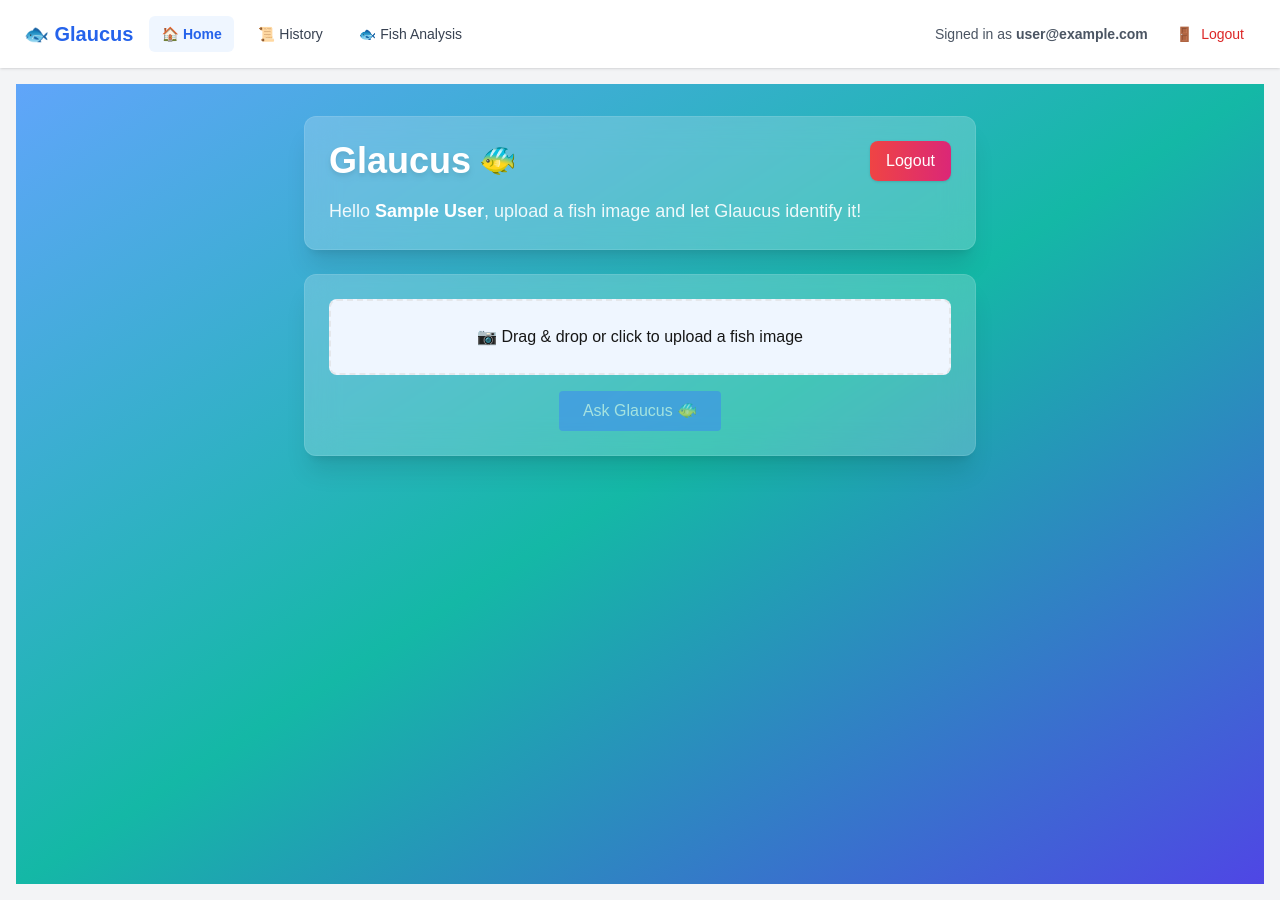
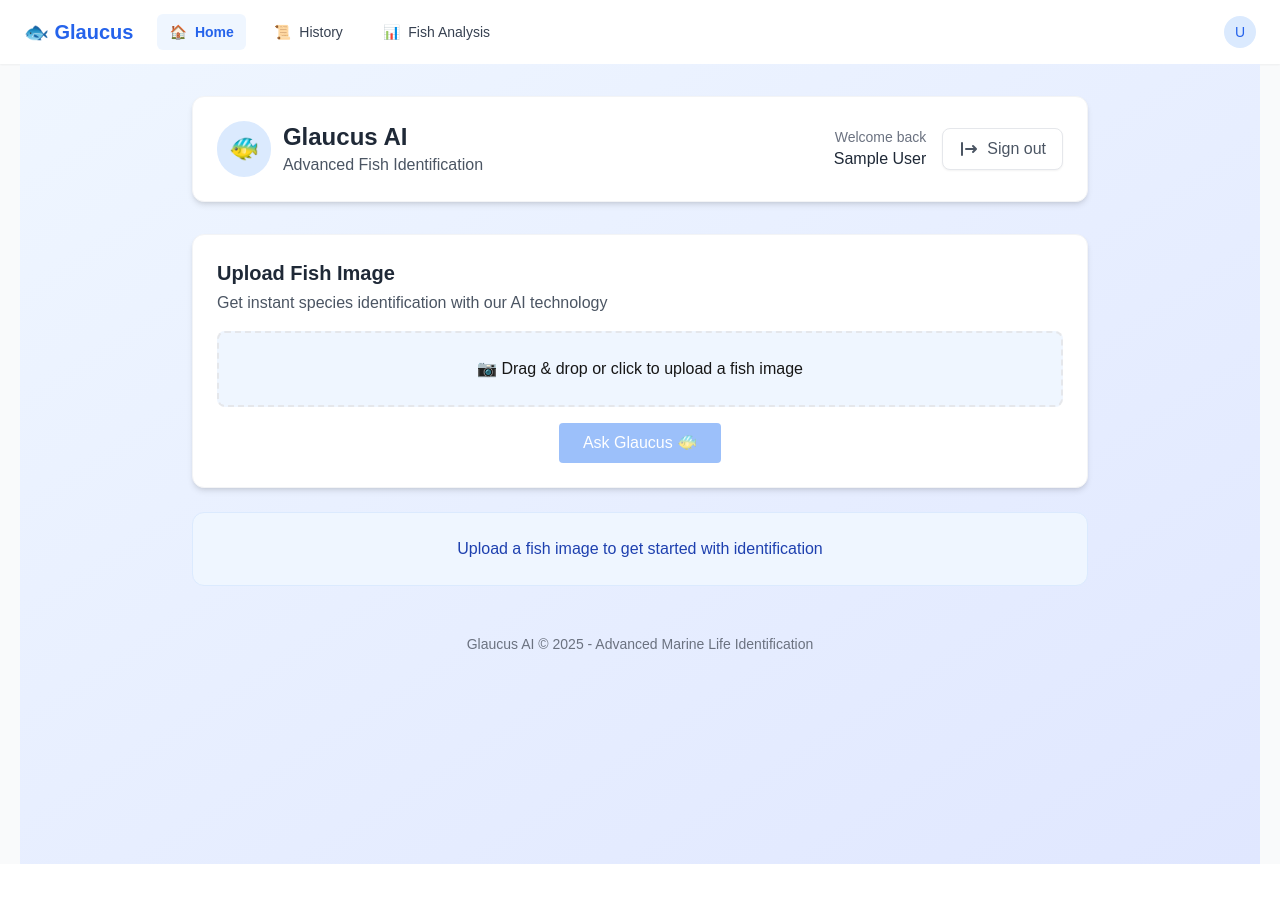
Before and after one commit to ShubhamG2004/glaucus, a Next.js app: page / in a window 1280 px wide. After the commit the page ends 864 px from the top, so only its background shows below. Built offline with nearby package versions, Linux system fonts and the light colour scheme; no server answers; sample sign-in values are in the browser's storage.

Commit message:
Improved the Ui and Ai response through the loveble agent

```diff
--- a/components/Layout.js
+++ b/components/Layout.js
@@ -6,6 +6,7 @@ import { auth } from "../lib/firebase";
 
 export default function Layout({ children }) {
   const [userEmail, setUserEmail] = useState(null);
+  const [mobileMenuOpen, setMobileMenuOpen] = useState(false);
   const router = useRouter();
 
   useEffect(() => {
@@ -17,6 +18,7 @@ export default function Layout({ children }) {
 
   const handleLogout = async () => {
     await signOut(auth);
+    setMobileMenuOpen(false);
     if (router.pathname !== "/") router.push("/");
   };
 
@@ -27,47 +29,129 @@ export default function Layout({ children }) {
     const inactiveClasses = "text-gray-700 hover:text-blue-500 hover:bg-gray-100";
 
     return (
-      <Link href={href} className={`${baseClasses} ${isActive ? activeClasses : inactiveClasses}`}>
-        {icon && <span className="mr-1">{icon}</span>}
+      <Link
+        href={href}
+        className={`${baseClasses} ${isActive ? activeClasses : inactiveClasses}`}
+        onClick={() => setMobileMenuOpen(false)}
+      >
+        {icon && <span className="mr-2">{icon}</span>}
         {children}
       </Link>
     );
   };
 
   return (
-    <div className="min-h-screen flex flex-col bg-gray-100">
+    <div className="min-h-screen flex flex-col bg-gray-50">
       {/* Top Navigation Bar */}
-      <header className="bg-white shadow px-6 py-4 flex items-center justify-between flex-wrap gap-2">
-        <div className="flex items-center gap-4">
-          <h2 className="text-xl font-bold text-blue-600">🐟 Glaucus</h2>
-          <nav className="flex gap-3">
+      <header className="bg-white shadow-sm">
+        <div className="px-4 sm:px-6">
+          <div className="flex justify-between h-16 items-center">
+            {/* Left side - Logo and main nav (desktop) */}
+            <div className="flex items-center">
+              <Link href="/" className="flex items-center">
+                <span className="text-xl font-bold text-blue-600">🐟 Glaucus</span>
+              </Link>
+              <nav className="hidden md:ml-6 md:flex md:space-x-4">
                 <NavLink href="/" icon="🏠">Home</NavLink>
                 <NavLink href="/history" icon="📜">History</NavLink>
-            <NavLink href="/FishAnalytics" icon="🐟">Fish Analysis</NavLink>
+                <NavLink href="/FishAnalytics" icon="📊">Fish Analysis</NavLink>
               </nav>
             </div>
 
-        <div className="flex items-center gap-4">
+            {/* Right side - Auth and user info */}
+            <div className="hidden md:flex items-center space-x-4">
+              {userEmail ? (
+                <div className="flex items-center space-x-4">
+                  <div className="relative group">
+                    <button className="flex items-center space-x-1 text-sm font-medium text-gray-700 hover:text-blue-600">
+                      <span className="w-8 h-8 rounded-full bg-blue-100 flex items-center justify-center text-blue-600">
+                        {userEmail.charAt(0).toUpperCase()}
+                      </span>
+                    </button>
+                    <div className="absolute right-0 mt-2 w-48 bg-white rounded-md shadow-lg py-1 z-10 hidden group-hover:block">
+                      <div className="px-4 py-2 text-sm text-gray-700 border-b">
+                        <div className="font-medium truncate">{userEmail}</div>
+                      </div>
+                      <button
+                        onClick={handleLogout}
+                        className="block w-full text-left px-4 py-2 text-sm text-gray-700 hover:bg-gray-100"
+                      >
+                        Sign out
+                      </button>
+                    </div>
+                  </div>
+                </div>
+              ) : (
+                <NavLink href="/login" icon="🔐">Login</NavLink>
+              )}
+            </div>
+
+            {/* Mobile menu button */}
+            <div className="md:hidden flex items-center">
+              <button
+                onClick={() => setMobileMenuOpen(!mobileMenuOpen)}
+                className="inline-flex items-center justify-center p-2 rounded-md text-gray-700 hover:text-blue-600 hover:bg-gray-100 focus:outline-none"
+              >
+                <svg
+                  className="h-6 w-6"
+                  xmlns="http://www.w3.org/2000/svg"
+                  fill="none"
+                  viewBox="0 0 24 24"
+                  stroke="currentColor"
+                >
+                  {mobileMenuOpen ? (
+                    <path strokeLinecap="round" strokeLinejoin="round" strokeWidth={2} d="M6 18L18 6M6 6l12 12" />
+                  ) : (
+                    <path strokeLinecap="round" strokeLinejoin="round" strokeWidth={2} d="M4 6h16M4 12h16M4 18h16" />
+                  )}
+                </svg>
+              </button>
+            </div>
+          </div>
+        </div>
+
+        {/* Mobile menu */}
+        {mobileMenuOpen && (
+          <div className="md:hidden bg-white border-t">
+            <div className="pt-2 pb-3 space-y-1 px-4">
+              <NavLink href="/" icon="🏠">Home</NavLink>
+              <NavLink href="/history" icon="📜">History</NavLink>
+              <NavLink href="/FishAnalytics" icon="📊">Fish Analysis</NavLink>
+            </div>
+            <div className="pt-4 pb-3 border-t border-gray-200 px-4">
               {userEmail ? (
                 <>
-              <span className="text-sm text-gray-600">
-                Signed in as <strong>{userEmail}</strong>
+                  <div className="flex items-center px-4">
+                    <div className="flex-shrink-0">
+                      <span className="w-8 h-8 rounded-full bg-blue-100 flex items-center justify-center text-blue-600">
+                        {userEmail.charAt(0).toUpperCase()}
                       </span>
+                    </div>
+                    <div className="ml-3">
+                      <div className="text-sm font-medium text-gray-700 truncate">{userEmail}</div>
+                    </div>
+                  </div>
+                  <div className="mt-3 space-y-1">
                     <button
                       onClick={handleLogout}
-                className="text-red-600 px-3 py-1 rounded-md hover:bg-red-50 text-sm transition-colors"
+                      className="block w-full text-left px-4 py-2 text-sm text-gray-700 hover:bg-gray-100 hover:text-gray-900"
                     >
-                <span className="mr-1">🚪</span> Logout
+                      Sign out
                     </button>
+                  </div>
                 </>
               ) : (
                 <NavLink href="/login" icon="🔐">Login</NavLink>
               )}
             </div>
+          </div>
+        )}
       </header>
 
-      {/* Main Content */}
-      <main className="flex-1 p-4">{children}</main>
+      {/* Main Content - Removed max-width and horizontal padding */}
+      <main className="flex-1 mx-5">
+        {children}
+      </main>
     </div>
   );
 }
--- a/pages/_app.js
+++ b/pages/_app.js
@@ -3,7 +3,7 @@ import "../styles/globals.css";
 import dynamic from "next/dynamic";
 
 const Layout = dynamic(() => import("../components/Layout"), {
-  ssr: false, // ✅ disable SSR for Layout
+  ssr: false,
 });
 
 export default function App({ Component, pageProps }) {
--- a/pages/index.js
+++ b/pages/index.js
@@ -9,6 +9,7 @@ import Head from "next/head";
 export default function Home() {
   const [user, setUser] = useState(null);
   const [result, setResult] = useState("");
+  const [isLoading, setIsLoading] = useState(false);
   const router = useRouter();
 
   useEffect(() => {
@@ -24,48 +25,101 @@ export default function Home() {
     return () => unsubscribe();
   }, [router]);
 
+  const handleLogout = async () => {
+    try {
+      await signOut(auth);
+      router.push("/login");
+    } catch (error) {
+      console.error("Logout error:", error);
+    }
+  };
+
   if (!user) return null;
 
   return (
     <>
       <Head>
-        <title>Glaucus | Fish Identifier</title>
-        <meta name="description" content="Upload a fish image and let Glaucus identify it!" />
+        <title>Glaucus | AI-Powered Fish Identification</title>
+        <meta name="description" content="Advanced AI technology to identify fish species from your images" />
+        <link rel="icon" href="/favicon.ico" />
       </Head>
 
-      <div className="min-h-screen bg-gradient-to-br from-blue-400 via-teal-500 to-indigo-600 p-4 md:p-8">
-        <div className="max-w-2xl mx-auto">
-          {/* Header Card (Glassmorphism Effect) */}
-          <div className="bg-white/20 backdrop-blur-lg rounded-xl shadow-xl p-6 mb-6 border border-white/10 transition-all hover:shadow-2xl">
-            <div className="flex justify-between items-center">
-              <div className="flex items-center space-x-2">
-                <h1 className="text-4xl font-bold text-white drop-shadow-md">Glaucus</h1>
-                <span className="text-3xl">🐠</span>
+      <div className="min-h-screen bg-gradient-to-br from-blue-50 to-indigo-100 p-4 md:p-8">
+        <div className="max-w-4xl mx-auto">
+          {/* Header Section */}
+          <div className="bg-white rounded-xl shadow-md p-6 mb-8 border border-gray-100 transition-all hover:shadow-lg">
+            <div className="flex flex-col md:flex-row md:justify-between md:items-center gap-4">
+              <div className="flex items-center space-x-3">
+                <div className="bg-blue-100 p-3 rounded-full">
+                  <span className="text-2xl">🐠</span>
+                </div>
+                <div>
+                  <h1 className="text-2xl font-bold text-gray-800">Glaucus AI</h1>
+                  <p className="text-gray-600">Advanced Fish Identification</p>
+                </div>
+              </div>
+
+              <div className="flex items-center space-x-4">
+                <div className="hidden md:block text-right">
+                  <p className="text-sm text-gray-500">Welcome back</p>
+                  <p className="font-medium text-gray-800 truncate max-w-xs">
+                    {user.displayName || user.email}
+                  </p>
                 </div>
                 <button
-                onClick={() => signOut(auth)}
-                className="bg-gradient-to-r from-red-500 to-pink-600 text-white px-4 py-2 rounded-lg shadow hover:from-red-600 hover:to-pink-700 transition-all transform hover:scale-105"
+                  onClick={handleLogout}
+                  className="flex items-center space-x-2 bg-white border border-gray-200 text-gray-600 px-4 py-2 rounded-lg shadow-sm hover:bg-gray-50 hover:border-gray-300 transition-colors"
                 >
-                Logout
+                  <svg xmlns="http://www.w3.org/2000/svg" className="h-5 w-5" viewBox="0 0 20 20" fill="currentColor">
+                    <path fillRule="evenodd" d="M3 3a1 1 0 00-1 1v12a1 1 0 102 0V4a1 1 0 00-1-1zm10.293 9.293a1 1 0 001.414 1.414l3-3a1 1 0 000-1.414l-3-3a1 1 0 10-1.414 1.414L14.586 9H7a1 1 0 100 2h7.586l-1.293 1.293z" clipRule="evenodd" />
+                  </svg>
+                  <span>Sign out</span>
                 </button>
               </div>
-
-            <p className="text-white/90 mt-4 text-lg">
-              Hello <strong className="text-white">{user.displayName || user.email}</strong>, upload a fish image and let Glaucus identify it!
-            </p>
+            </div>
           </div>
 
-          {/* Upload Form & Results Section */}
+          {/* Main Content */}
           <div className="space-y-6">
-            <div className="bg-white/20 backdrop-blur-lg rounded-xl shadow-xl p-6 border border-white/10">
-              <UploadForm onResult={setResult} />
+            {/* Upload Card */}
+            <div className="bg-white rounded-xl shadow-md p-6 border border-gray-100">
+              <div className="mb-4">
+                <h2 className="text-xl font-semibold text-gray-800">Upload Fish Image</h2>
+                <p className="text-gray-600 mt-1">Get instant species identification with our AI technology</p>
+              </div>
+              <UploadForm
+                onResult={setResult}
+                onLoadingChange={setIsLoading}
+              />
             </div>
 
-            {result && (
-              <div className="animate-fadeIn bg-white/20 backdrop-blur-lg rounded-xl shadow-xl p-6 border border-white/10">
+            {/* Results Section */}
+            {isLoading ? (
+              <div className="bg-white rounded-xl shadow-md p-8 border border-gray-100 flex flex-col items-center justify-center">
+                <div className="animate-pulse flex space-x-4">
+                  <div className="rounded-full bg-blue-100 h-12 w-12"></div>
+                </div>
+                <p className="mt-4 text-gray-600">Analyzing your image...</p>
+              </div>
+            ) : result ? (
+              <div className="bg-white rounded-xl shadow-md overflow-hidden border border-gray-100">
+                <div className="bg-blue-600 px-6 py-3">
+                  <h3 className="text-lg font-semibold text-white">Identification Results</h3>
+                </div>
+                <div className="p-6">
                   <GlaucusResponse message={result} />
                 </div>
+              </div>
+            ) : (
+              <div className="bg-blue-50 rounded-xl p-6 border border-blue-100 text-center">
+                <p className="text-blue-800">Upload a fish image to get started with identification</p>
+              </div>
             )}
+          </div>
+
+          {/* Footer */}
+          <div className="mt-12 text-center text-sm text-gray-500">
+            <p>Glaucus AI &copy; {new Date().getFullYear()} - Advanced Marine Life Identification</p>
           </div>
         </div>
       </div>
--- a/pages/register.js
+++ b/pages/register.js
@@ -16,12 +16,16 @@ export default function Register() {
         const user = userCredential.user;
 
         await sendEmailVerification(user);
-
         setStatus("sent");
     } catch (err) {
+        if (err.code === "auth/email-already-in-use") {
+        alert("⚠️ This email is already registered. Please log in instead.");
+        } else {
         alert(err.message);
         }
+    }
     };
+
 
   return (
     <div className="min-h-screen flex items-center justify-center bg-green-100">
```
Also changed, not shown: components/GlaucusResponse.js (+56 -3 lines). Lines whose indentation alone changed are shown as unchanged.
